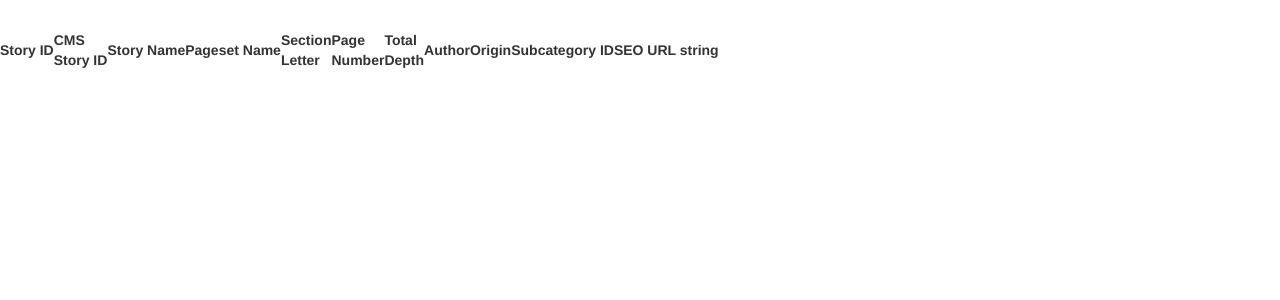
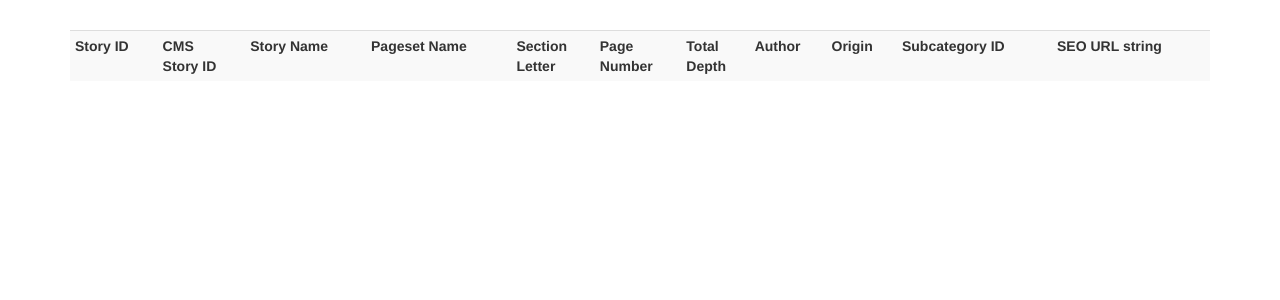
Before and after one commit to registerguard/django_odbc, a Django app: template django_odbc/turin/templates/turin/base.html in a window 1280 px wide. Shown: the top 300 px of the page. Run offline with Django 3.2, Linux system fonts and the light colour scheme; the template is opened without the code that fills it, so the values that code supplies are empty; some libraries are stand-ins or nearby versions.

Commit message:
Some bootstrap tweaks

```diff
--- a/django_odbc/turin/templates/turin/base.html
+++ b/django_odbc/turin/templates/turin/base.html
@@ -23,13 +23,14 @@
 	<body>
 
 	{% block content %}
+	<div class="container">
 
 		{% autoescape off %}
 			<p>{{ update.0 }}<br>
 			{{ update.1 }}</p>
 		{% endautoescape %}
 
-	<table>
+		<table class="table table-condensed table-striped table-hover">
 			<tr>
 				<th>Story ID</th>
 				<th>CMS<br>Story ID</th>
@@ -57,6 +58,7 @@
 		{% endfor %}
 		</table>
 
+	</div> <!-- /.container -->
 	{% endblock content %}
 
 	{% block footer %}
```
Lines whose indentation alone changed are shown as unchanged.
